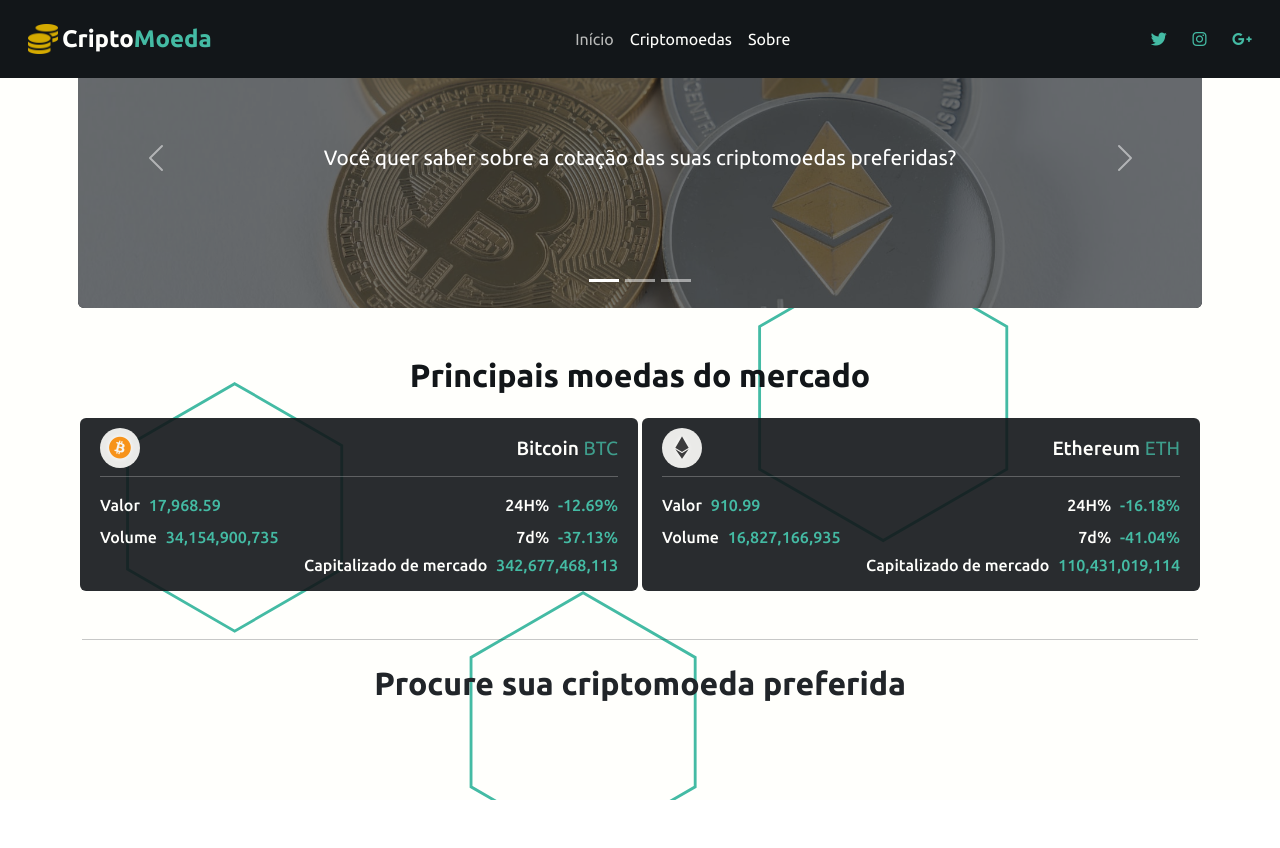
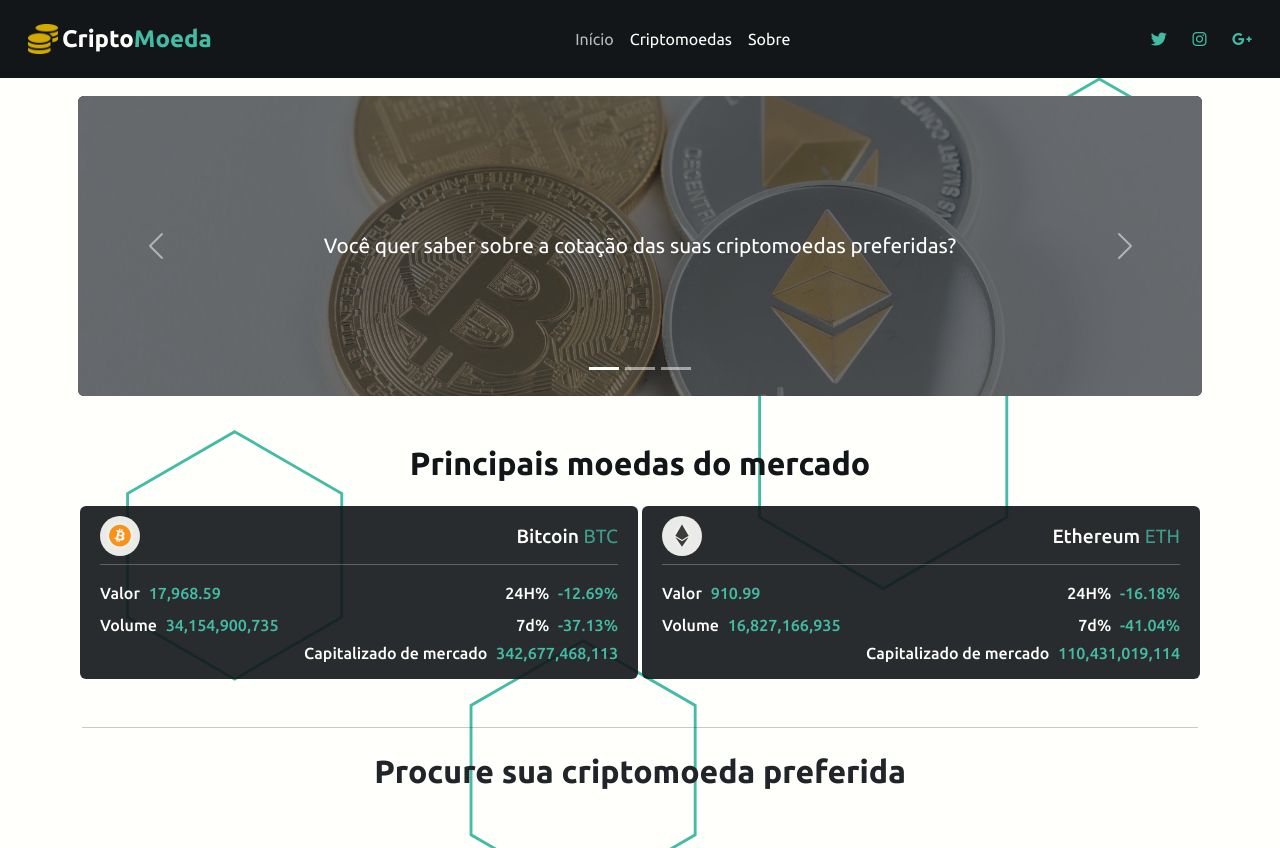
Before and after one commit to IsaacLouzeiro/preco-criptomoedas, a Vue app: page / in a window 1280 px wide. Before the commit the page ends 800 px from the top, so only its background shows below. Built offline with nearby package versions, Linux system fonts and the light colour scheme.

Commit message:
arrumando bug navbar

```diff
--- a/src/components/SecaoHeader.vue
+++ b/src/components/SecaoHeader.vue
@@ -1,6 +1,6 @@
 <template>
     <!-- cabecalho da parte principal -->
-    <header class="pt-2">
+    <header class="pt-5 mt-5">
         <div id="coverBg" class="container px-2 carousel slide rounded text-white" data-bs-ride="true">
             <div class="carousel-indicators">
                 <button type="button" data-bs-target="#coverBg" data-bs-slide-to="0" class="active" aria-current="true" aria-label="Slide 1"></button>
```
